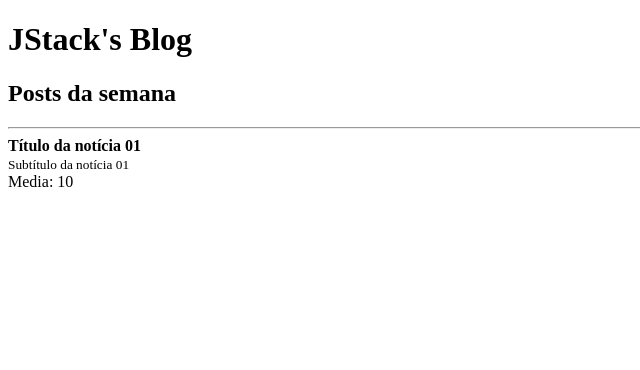
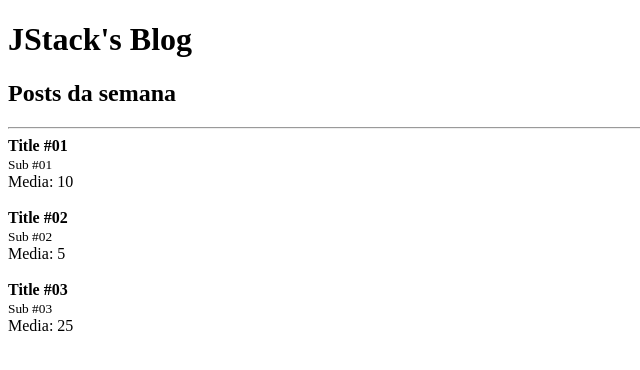
Before and after one commit to oigabrielteodoro/react-fundamentals, a React app: page / in a window 1280 px wide. Shown: the top 370 px of the page, without its empty margins (0-640 px from the left). Built offline with nearby package versions, Linux system fonts and the light colour scheme.

Commit message:
feat: arrays in jsx

```diff
--- a/src/App.js
+++ b/src/App.js
@@ -1,21 +1,31 @@
 import React from "react";
 
 import Post from "./Post";
+import Header from "./Header";
+
+const posts = [
+  { title: "Title #01", subtitle: "Sub #01", likes: 20 },
+  { title: "Title #02", subtitle: "Sub #02", likes: 10 },
+  { title: "Title #03", subtitle: "Sub #03", likes: 50 },
+];
 
 export default function App() {
   return (
     <>
-      <h1>JStack's Blog</h1>
-      <h2>Posts da semana</h2>
-      <hr />
+      <Header>
+        <h2>Posts da semana</h2>
+      </Header>
 
-      <Post
-        likes={20}
-        post={{
-          title: "Título da notícia 01",
-          subtitle: "Subtítulo da notícia 01",
-        }}
-      />
+      {posts.map((post) => (
+        <Post
+          key={post.title}
+          likes={post.likes}
+          post={{
+            title: post.title,
+            subtitle: post.subtitle,
+          }}
+        />
+      ))}
     </>
   );
 }
--- /dev/null
+++ b/src/Header.js
@@ -0,0 +1,21 @@
+import React from "react";
+import PropTypes from "prop-types";
+
+export default function Header({ title, children }) {
+  return (
+    <header>
+      <h1>{title}</h1>
+      {children}
+      <hr />
+    </header>
+  );
+}
+
+Header.propTypes = {
+  title: PropTypes.string,
+  children: PropTypes.node,
+};
+
+Header.defaultProps = {
+  title: "JStack's Blog",
+};
--- a/src/Post.js
+++ b/src/Post.js
@@ -3,6 +3,7 @@ import PropTypes from "prop-types";
 
 export default function Post({ post: { title, subtitle }, likes }) {
   return (
+    <>
       <article>
         <strong>{title}</strong>
         <br />
@@ -10,6 +11,8 @@ export default function Post({ post: { title, subtitle }, likes }) {
         <br />
         Media: {likes / 2}
       </article>
+      <br />
+    </>
   );
 }
 
```
Lines whose indentation alone changed are shown as unchanged.
